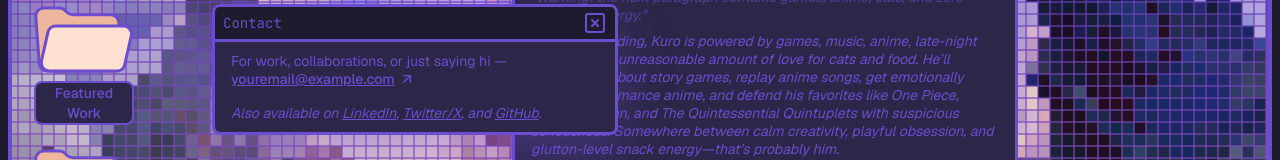
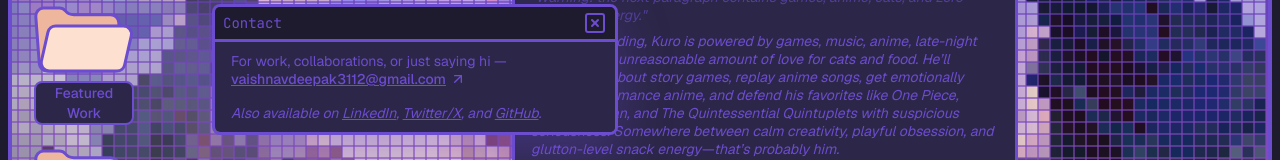
Before and after one commit to kurocodes/kuro-workspace, a React (Vite) app: page / in a window 1280 px wide. Shown: the part 296-456 px from the top of the page. Built offline with nearby package versions, Linux system fonts and the light colour scheme.

Commit message:
replaced placeholder email with original email

```diff
--- a/src/components/window-content/home-window-content/ContactContent.tsx
+++ b/src/components/window-content/home-window-content/ContactContent.tsx
@@ -1,3 +1,5 @@
+const EMAIL = "vaishnavdeepak3112@gmail.com";
+
 export default function ContactContent() {
   return (
     <div className="px-4 py-2.5 text-outline text-sm leading-4.5">
@@ -5,10 +7,10 @@ export default function ContactContent() {
         <p>
           <span>For work, collaborations, or just saying hi — </span>
           <a
-            href="mailto:youremail@example.com"
+            href={`mailto:${EMAIL}`}
             className="inline-flex items-center gap-1 underline"
           >
-            <span className="font-medium">youremail@example.com</span>
+            <span className="font-medium">{EMAIL}</span>
             <svg
               aria-hidden="true"
               xmlns="http://www.w3.org/2000/svg"
```
